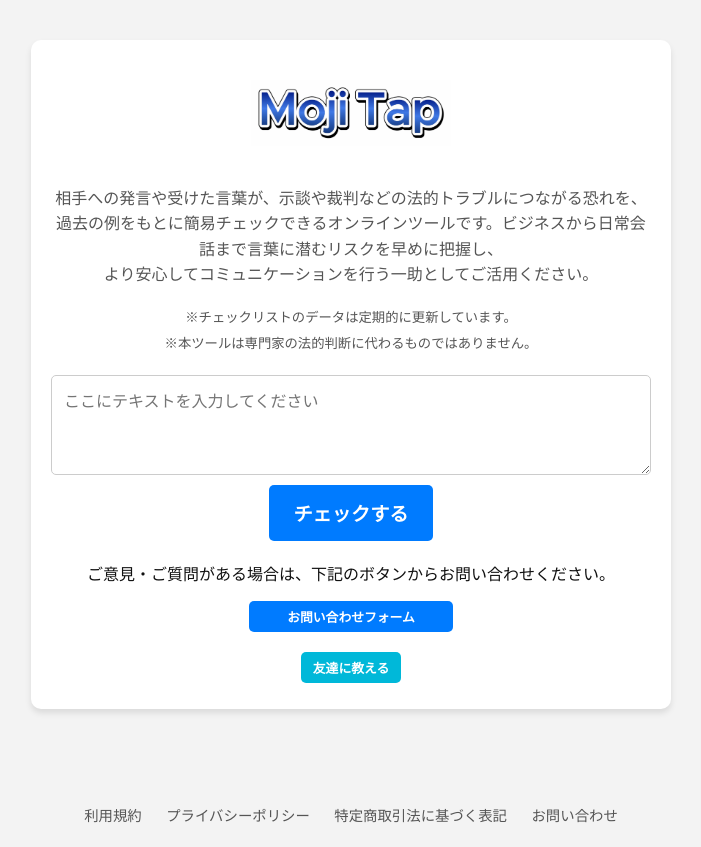
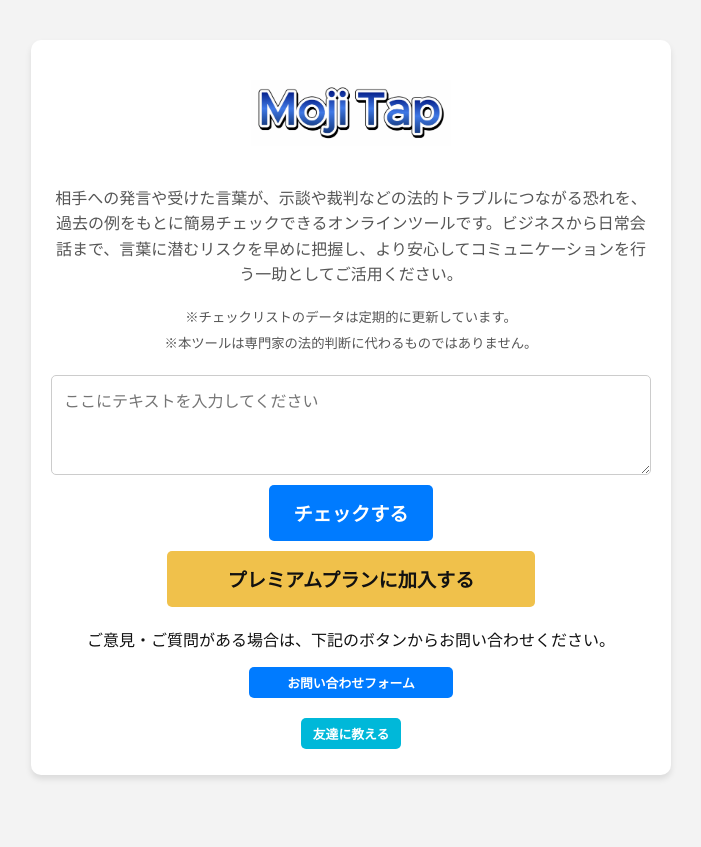
Before and after one commit to mojitap/flask_app, a Flask app: page / in a window 1280 px wide. Shown: the top 847 px of the page, without its empty margins (289-990 px from the left). Run offline with Flask 3, Linux system fonts and the light colour scheme; the visitor is signed in with stand-in values (Sample User, id 1).

Commit message:
Update index.html

```diff
--- a/templates/index.html
+++ b/templates/index.html
@@ -193,23 +193,23 @@
 </head>
 <body>
 
-  <!-- ▼ アプリ内ブラウザ警告（必要なら） ▼ -->
+  <!-- ▼ 追加: アプリ内ブラウザ警告 -->
   <div id="inAppWarning" class="inapp-warning">
     <p>ご利用のブラウザでは、Google/Twitterログインがブロックされる可能性があります。</p>
     <p>SafariやChromeなど、通常のブラウザで開き直してください。</p>
-    <p style="font-size: 0.85rem;">
-      (iPhoneの場合: 右下または右上メニュー→<strong>Safariで開く</strong>)<br>
-      (Androidの場合: 右上メニュー→<strong>ブラウザで開く</strong>など)
-    </p>
+    <p style="font-size: 0.85rem;">(iPhoneの場合: 右下または右上メニュー→<strong>Safariで開く</strong>)<br>
+    (Androidの場合: 右上メニュー→<strong>ブラウザで開く</strong>など)</p>
   </div>
+  <!-- ▲ 追加ここまで ▲ -->
 
+  <!-- ▼ 白いカード部分 ▼ -->
   <div class="container">
     <img src="{{ url_for('static', filename='mojitaplogo-logo.png') }}" alt="MojiTap Logo" class="logo">
 
     <div class="description">
       <p>
-        相手への発言や受けた言葉が、示談や裁判などの法的トラブルにつながる恐れを、過去の例をもとに簡易チェックできるオンラインツールです。ビジネスから日常会話まで言葉に潜むリスクを早めに把握し、<br>
-        より安心してコミュニケーションを行う一助としてご活用ください。</p>
+        相手への発言や受けた言葉が、示談や裁判などの法的トラブルにつながる恐れを、過去の例をもとに簡易チェックできるオンラインツールです。ビジネスから日常会話まで、言葉に潜むリスクを早めに把握し、より安心してコミュニケーションを行う一助としてご活用ください。
+      </p>
       <p>
         <small>
           ※チェックリストのデータは定期的に更新しています。<br>
@@ -218,18 +218,28 @@
       </p>
     </div>
 
-    {% if current_user.is_authenticated %}
-      <!-- ▼ ログイン済みユーザーはすぐ検索できる ▼ -->
+    {% if current_user and current_user.is_authenticated %}
+      <!-- ログイン済み -->
       <form method="POST" action="/quick_check">
         <textarea name="text" placeholder="ここにテキストを入力してください" class="search-box"></textarea>
         <button type="submit" class="btn-big main-btn">チェックする</button>
       </form>
 
+      {% if not current_user.is_premium %}
+        <a href="/checkout" class="btn-big premium-btn">プレミアムプランに加入する</a>
+      {% else %}
+        <form action="/cancel-subscription" method="POST">
+          <button type="submit" class="btn-small" style="background-color: #e55353;">
+            プレミアムを解約
+          </button>
+        </form>
+      {% endif %}
+
       <p style="margin-top: 20px;">ご意見・ご質問がある場合は、下記のボタンからお問い合わせください。</p>
       <a href="https://forms.gle/Y3PkCGKdrmzvUdPZ6" target="_blank" class="btn-small">お問い合わせフォーム</a>
 
     {% else %}
-      <!-- ▼ 未ログイン: ログイン誘導 ▼ -->
+      <!-- 未ログイン -->
       <p>この機能を使うにはログインが必要です。</p>
       <a href="/login/google" class="btn-big main-btn">Login with Google</a>
       <a href="/login/twitter" class="btn-big main-btn">Login with Twitter</a>
@@ -253,7 +263,9 @@
       <button onclick="copyToClipboard()" class="btn-small share-btn">リンクをコピー</button>
     </div>
   </div>
+  <!-- ▲ 白いカードここまで ▲ -->
 
+  <!-- ▼ 下部リンク（背景グレー） ▼ -->
   <div class="footer-links">
     <a href="/terms">利用規約</a>
     <a href="/privacy">プライバシーポリシー</a>
@@ -283,9 +295,10 @@
       });
     }
 
-    // ▼ アプリ内ブラウザ検知
+    // ▼ 追加: アプリ内ブラウザ検知
     (function() {
       const ua = navigator.userAgent.toLowerCase();
+      // LINE or FB/Instagram の一部UA
       const isInApp = (
         ua.indexOf("line/") !== -1 ||
         ua.indexOf("fbav") !== -1 ||
```
